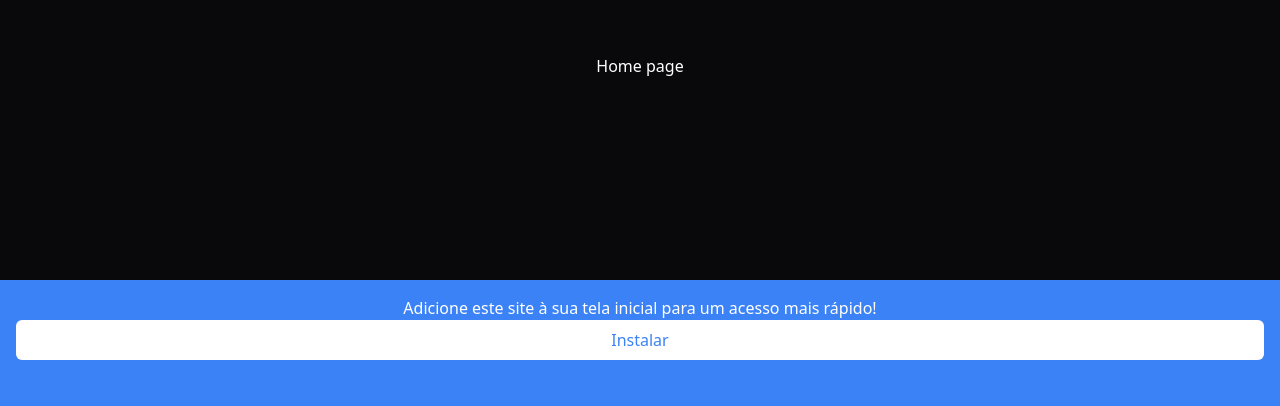
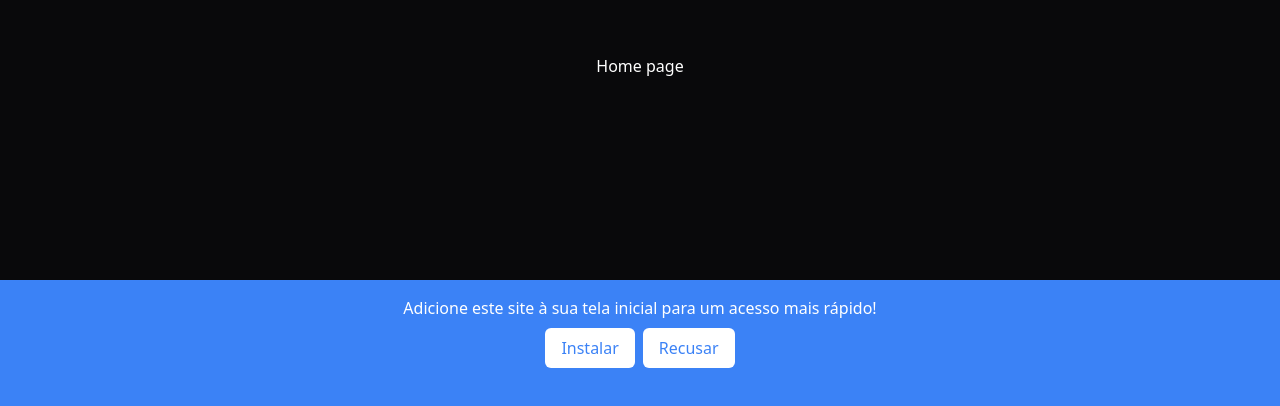
Before and after one commit to Fulozz/controle-financeiro, a Next.js app: page / in a window 1280 px wide. Shown: the part 334-740 px from the top of the page. Built offline with nearby package versions, Linux system fonts and the light colour scheme.

Commit message:
Add decline option to InstallBanner for user choice management

```diff
--- a/src/components/banner/Banner.jsx
+++ b/src/components/banner/Banner.jsx
@@ -35,6 +35,11 @@ function InstallBanner() {
         }
     };
 
+    const handleDecline = () => {
+        localStorage.setItem('isBannerInstalled', 'true');
+        setIsShown(false);
+    };
+
     if (!isShown) {
         return null;
     }
@@ -42,9 +47,14 @@ function InstallBanner() {
     return (
         <div className="fixed flex flex-col bottom-0 left-0 right-0 pb-[170px] h-10 bg-blue-500 text-white p-4 text-center">
             Adicione este site à sua tela inicial para um acesso mais rápido!
-            <button onClick={handleInstall} className="bg-white text-blue-500 rounded-md px-4 py-2">
-                Instalar
-            </button>
+            <div className="flex justify-center mt-2">
+                <button onClick={handleInstall} className="bg-white text-blue-500 rounded-md px-4 py-2 mr-2">
+                    Instalar
+                </button>
+                <button onClick={handleDecline} className="bg-white text-blue-500 rounded-md px-4 py-2">
+                    Recusar
+                </button>
+            </div>
         </div>
     );
 }
```
